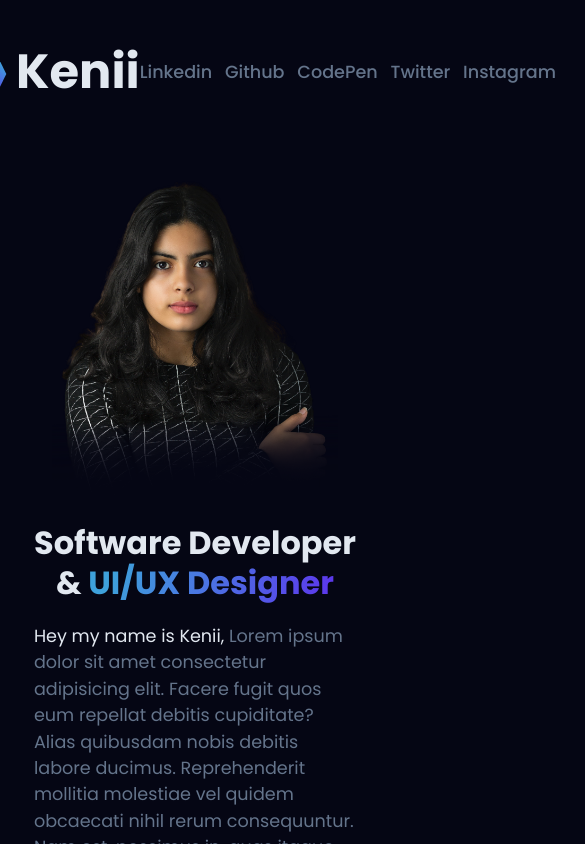
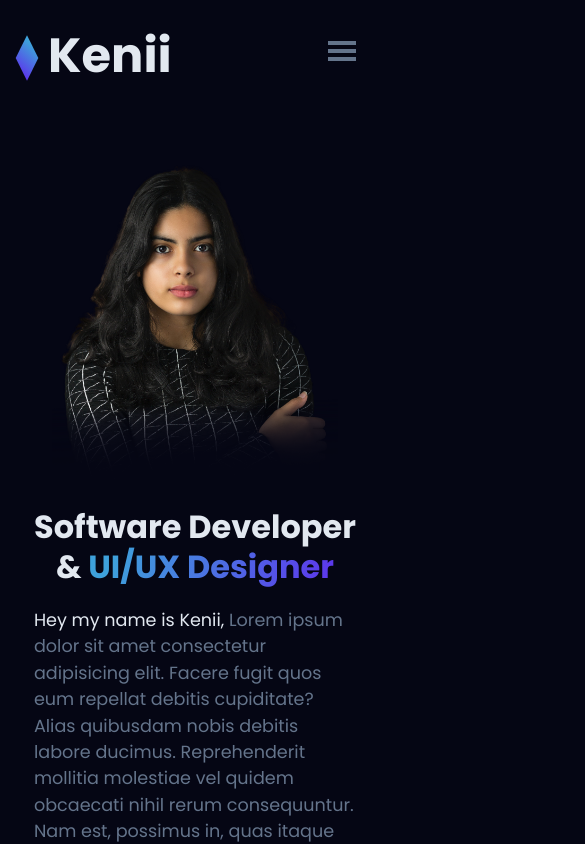
Before and after one commit to EnFlorian/kenii-landing-page, a React (Vite) app: page / in a window 390 px wide. Shown: the top 844 px of the page, 585 px wide, since content can reach past the window. Built offline with nearby package versions, Linux system fonts and the light colour scheme.

Commit message:
Feat: Added mobile styling

```diff
--- a/src/components/Navbar/Navbar.scss
+++ b/src/components/Navbar/Navbar.scss
@@ -1,14 +1,23 @@
 .navbar {
+  position: relative;
   height: var(--navbar-height);
   display: flex;
   align-items: center;
   justify-content: space-between;
+
+  &__wrapper {
+    width: 100%;
+    display: flex;
+    align-items: center;
+    justify-content: space-between;
+  }
 
   &__logo-wrapper {
     display: flex;
     align-items: center;
     justify-content: center;
     height: 100%;
+    margin-left: 1rem;
   }
 
   &__logo-text {
@@ -20,7 +29,6 @@
     -webkit-background-clip: text;
     -webkit-text-fill-color: transparent;
 
-    // diamond shape in front of the logo
     &::before {
       content: "";
       position: absolute;
@@ -31,7 +39,7 @@
       background: var(--gradient-1);
       transform: scaleX(-0.5) rotate(45deg);
       transform-origin: center;
-      z-index: 20;
+      z-index: 10;
     }
   }
 
@@ -89,4 +97,94 @@
     font-weight: 400;
     z-index: 2;
   }
+
+  &__mobile-menu {
+    transform: translateX(100%);
+    border-radius: 0.4rem;
+    padding: 1rem;
+    position: absolute;
+    display: flex;
+    flex-direction: column;
+    align-items: flex-start;
+    width: 98%;
+    top: 5%;
+    left: 1%;
+    background-color: var(--clr-bg-3);
+    z-index: 15;
+  }
+
+  &__mobile-open-button {
+    position: absolute;
+    top: 2rem;
+    right: 2rem;
+    display: none;
+  }
+
+  &__mobile-link {
+    color: var(--clr-text-2);
+    font-weight: 500;
+    margin-bottom: 0.2rem;
+    font-size: 1.3rem;
+    transition: var(--transition-base);
+
+    &:hover {
+      background: var(--gradient-1);
+      background-clip: text;
+      -webkit-background-clip: text;
+      -webkit-text-fill-color: transparent;
+    }
+  }
+
+  &__mobile-button {
+    background: var(--gradient-1);
+    color: var(--clr-text-0);
+    font-size: 1.2rem;
+    position: relative;
+    padding: 0.7rem 1.8rem;
+    border-radius: 0.4rem;
+    cursor: pointer;
+    border: none;
+    transition: var(--transition-base);
+    width: 100%;
+    margin-top: 1rem;
+
+    &:hover {
+      transform: scale(1.02);
+    }
+  }
+
+  &__mobile-close-button {
+    position: absolute;
+    top: 1rem;
+    right: 1rem;
+    font-size: 2rem;
+    color: var(--clr-text-2);
+    cursor: pointer;
+  }
 }
+
+@media (max-width: 1100px) {
+  .navbar {
+    &__links {
+      display: none;
+    }
+
+    &__mobile-open-button {
+      display: block;
+      font-size: 2rem;
+      color: var(--clr-text-2);
+      cursor: pointer;
+    }
+    &__mobile-menu {
+      transform: translateX(0);
+    }
+  }
+}
+
+@media (max-width: 800px) {
+  .navbar {
+    &__logo-wrapper {
+      margin-left: 2rem;
+    }
+  }
+}
--- a/src/components/Navbar/Navbar.tsx
+++ b/src/components/Navbar/Navbar.tsx
@@ -1,11 +1,15 @@
-import { logo, links } from "../../data/navbar";
+import { logo, links, button } from "../../data/navbar";
 import { useUiStore } from "../../state/store";
+import { GiHamburgerMenu } from "react-icons/gi";
+import { IoCloseSharp } from "react-icons/io5";
 import "./Navbar.scss";
 
 const Navbar = () => {
-  const { openMobileMenu } = useUiStore((state) => state);
+  const { openMobileMenu, isMobileMenuOpen, closeMobileMenu } = useUiStore(
+    (state) => state
+  );
 
-  const renderedLinks = links.map((link, index) => (
+  const renderedDesktopLinks = links.map((link, index) => (
     <li className="navbar__link" key={index}>
       <a target="_blank" rel="noopener noreferrer" href={link.link}>
         {link.name}
@@ -13,21 +17,57 @@ const Navbar = () => {
     </li>
   ));
 
+  const renderedMobileLinks = links.map((link, index) => (
+    <li className="navbar__mobile-link" key={index}>
+      <a target="_blank" rel="noopener noreferrer" href={link.link}>
+        {link.name}
+      </a>
+    </li>
+  ));
+
   return (
-    <section className="navbar container">
+    <section className="navbar">
+      <div className="navbar__wrapper container">
         <div className="navbar__logo-wrapper">
           <a className="navbar__logo-text" href={logo.link}>
             {logo.name}
           </a>
         </div>
         <ul className="navbar__links">
-        {renderedLinks}
+          {renderedDesktopLinks}
           <li>
             <button className="navbar__button">
-            <span className="navbar__button-text">Get in touch</span>
+              <span className="navbar__button-text">{button.name}</span>
             </button>
           </li>
         </ul>
+        <div className="navbar__mobile-open-button" onClick={openMobileMenu}>
+          <li className="navbar__icon">
+            <GiHamburgerMenu />
+          </li>
+        </div>
+        <div
+          className={
+            isMobileMenuOpen
+              ? "navbar__mobile-menu"
+              : "navbar__mobile-menu hidden"
+          }
+        >
+          <ul>{renderedMobileLinks}</ul>
+          <button className="navbar__mobile-button">
+            <span className="navbar__mobile-button-text">{button.name}</span>
+          </button>
+          {/* close button */}
+          <div
+            className="navbar__mobile-close-button"
+            onClick={closeMobileMenu}
+          >
+            <li className="navbar__icon">
+              <IoCloseSharp />
+            </li>
+          </div>
+        </div>
+      </div>
     </section>
   );
 };
--- a/src/styles/_colors.scss
+++ b/src/styles/_colors.scss
@@ -2,6 +2,7 @@
   --clr-bg-0: #ffffff;
   --clr-bg-1: #050614;
   --clr-bg-2: #565656;
+  --clr-bg-3: #111827;
 
   --clr-text-0: #050614;
   --clr-text-1: #e2e8f0;
--- a/src/styles/_globals.scss
+++ b/src/styles/_globals.scss
@@ -33,3 +33,7 @@ body {
     width: calc(100% - 2rem);
   }
 }
+
+.hidden {
+  display: none;
+}
```
Lines whose indentation alone changed are shown as unchanged.
